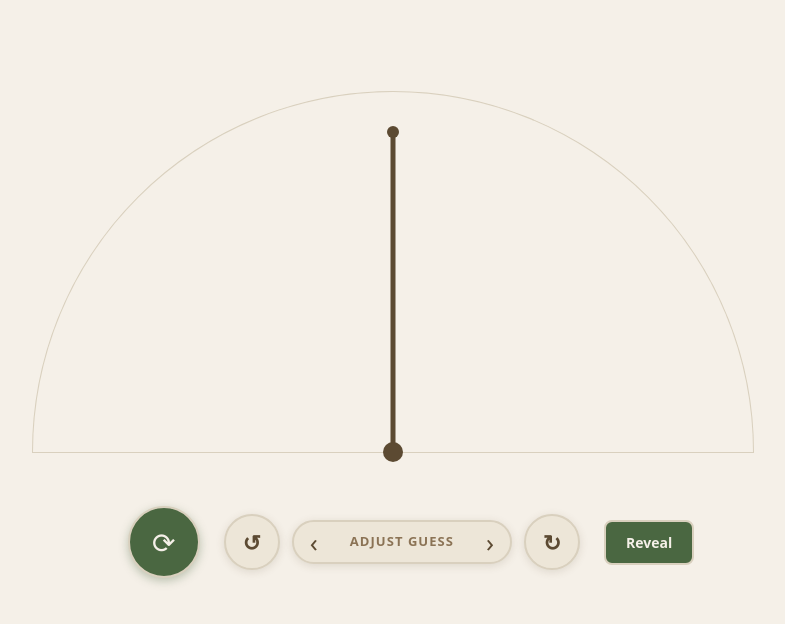
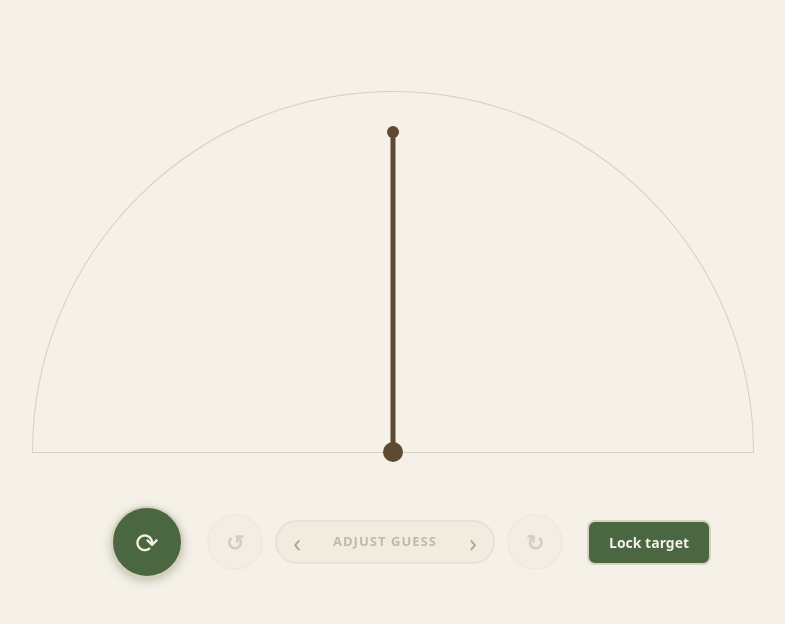
Before and after one commit to matthewdylanchin/Wavelength, a React (Vite) app: page / in a window 1280 px wide. Shown: the top 624 px of the page, without its empty margins (229-1014 px from the left). Built offline with nearby package versions, Linux system fonts and the light colour scheme.

Commit message:
clue giving and answering phases are implemented

```diff
--- a/src/App.tsx
+++ b/src/App.tsx
@@ -1,25 +1,23 @@
-import { useState } from "react";
+import { useReducer } from "react";
 import Dial from "./components/dial/Dial";
 import AdjustGuessControl from "./components/game/AdjustGuessControl";
 import SpinKnob from "./components/game/SpinKnob";
-import { randomTarget } from "./lib/dial";
-import { scoreFor } from "./lib/scoring";
+import { gameReducer } from "./state/gameReducer";
+import { initialState } from "./state/gameState";
 
 export default function App() {
-  const [guessAngle, setGuessAngle] = useState(90);
-  const [targetAngle, setTargetAngle] = useState(90);
-  const [revealed, setRevealed] = useState(false);
+  const [state, dispatch] = useReducer(gameReducer, initialState);
+  const { phase, round, totalScore } = state;
 
-  function handleSpin() {
-    const next = randomTarget();
-    setTargetAngle(next);
-    setRevealed(false);
-    console.log("targetAngle:", next.toFixed(2));
-  }
+  const primaryButton = getPrimaryButton(phase);
 
   return (
     <div style={{ padding: "2rem", maxWidth: 900, margin: "0 auto" }}>
-      <Dial guessAngle={guessAngle} targetAngle={targetAngle} revealed={revealed} />
+      <Dial
+        guessAngle={round.guessAngle}
+        targetAngle={round.targetAngle}
+        revealed={phase === "clue" || phase === "scored"}
+      />
 
       <div
         style={{
@@ -30,31 +28,55 @@ export default function App() {
           gap: 24,
         }}
       >
-        <SpinKnob onSpin={handleSpin} />
-        <AdjustGuessControl angle={guessAngle} onChange={setGuessAngle} />
+        <SpinKnob
+          onSpin={() => dispatch({ type: "SPIN" })}
+          disabled={phase !== "spinning"}
+        />
+
+        <AdjustGuessControl
+          angle={round.guessAngle}
+          onChange={(next) => dispatch({ type: "ADJUST_GUESS", absolute: next })}
+          disabled={phase !== "guessing"}
+        />
+
+        {primaryButton && (
           <button
-          onClick={() => setRevealed((r) => !r)}
+            onClick={() => dispatch(primaryButton.action)}
             style={{
               padding: "10px 20px",
               borderRadius: 8,
               border: "2px solid var(--color-cream-shadow)",
-            background: revealed ? "var(--color-cream-dark)" : "#4a6741",
-            color: revealed ? "var(--color-brown-dark)" : "#f5f0e8",
+              background: "#4a6741",
+              color: "#f5f0e8",
               fontWeight: 600,
               cursor: "pointer",
               fontSize: 14,
+              whiteSpace: "nowrap",
             }}
           >
-          {revealed ? "Hide" : "Reveal"}
+            {primaryButton.label}
           </button>
+        )}
       </div>
 
-      {/* DEV ONLY — removed in Step 7; only shown after reveal so score can't be seen early */}
-      {revealed && (
+      {phase === "scored" && (
         <p style={{ textAlign: "center", marginTop: "1rem", fontFamily: "monospace" }}>
-          Score: {scoreFor(guessAngle, targetAngle)}
+          Round {round.number}: {round.pointsThisRound} pts — Total: {totalScore + (round.pointsThisRound ?? 0)} pts
         </p>
       )}
     </div>
   );
 }
+
+type PrimaryButton = { label: string; action: Parameters<typeof gameReducer>[1] }
+
+function getPrimaryButton(phase: string): PrimaryButton | null {
+  switch (phase) {
+    case "idle":     return { label: "Start round",   action: { type: "START_ROUND" } }
+    case "spinning": return { label: "Lock target",   action: { type: "LOCK_TARGET" } }
+    case "clue":     return { label: "Pass to team",  action: { type: "SUBMIT_CLUE", clue: "" } }
+    case "guessing": return { label: "Reveal",        action: { type: "REVEAL" } }
+    case "scored":   return { label: "Next round",    action: { type: "NEXT_ROUND" } }
+    default:         return null
+  }
+}
--- a/src/components/game/AdjustGuessControl.tsx
+++ b/src/components/game/AdjustGuessControl.tsx
@@ -3,6 +3,7 @@ import { clampAngle } from '../../lib/dial'
 type Props = {
   angle: number
   onChange: (next: number) => void
+  disabled: boolean
 }
 
 const FINE = 2
@@ -12,21 +13,23 @@ function adjust(current: number, delta: number): number {
   return clampAngle(current + delta)
 }
 
-// Large rotary button — coarse adjustment
 function RotaryButton({
   label,
   delta,
   angle,
   onChange,
+  disabled,
 }: {
   label: string
   delta: number
   angle: number
   onChange: (n: number) => void
+  disabled: boolean
 }) {
   return (
     <button
       onClick={() => onChange(adjust(angle, delta))}
+      disabled={disabled}
       aria-label={delta < 0 ? 'Coarse left' : 'Coarse right'}
       style={{
         width: 56,
@@ -37,12 +40,13 @@ function RotaryButton({
         color: 'var(--color-brown-dark)',
         fontSize: 22,
         fontWeight: 700,
-        cursor: 'pointer',
+        cursor: disabled ? 'default' : 'pointer',
         display: 'flex',
         alignItems: 'center',
         justifyContent: 'center',
-        boxShadow: 'var(--shadow-button)',
+        boxShadow: disabled ? 'none' : 'var(--shadow-button)',
         flexShrink: 0,
+        opacity: disabled ? 0.45 : 1,
       }}
     >
       {label}
@@ -50,7 +54,7 @@ function RotaryButton({
   )
 }
 
-export default function AdjustGuessControl({ angle, onChange }: Props) {
+export default function AdjustGuessControl({ angle, onChange, disabled }: Props) {
   return (
     <div
       style={{
@@ -58,12 +62,11 @@ export default function AdjustGuessControl({ angle, onChange }: Props) {
         alignItems: 'center',
         gap: 12,
         justifyContent: 'center',
+        opacity: disabled ? 0.45 : 1,
       }}
     >
-      {/* Coarse left */}
-      <RotaryButton label="↺" delta={-COARSE} angle={angle} onChange={onChange} />
+      <RotaryButton label="↺" delta={-COARSE} angle={angle} onChange={onChange} disabled={disabled} />
 
-      {/* Center pill with fine controls */}
       <div
         style={{
           display: 'flex',
@@ -72,14 +75,15 @@ export default function AdjustGuessControl({ angle, onChange }: Props) {
           background: 'var(--color-cream-dark)',
           border: '2px solid var(--color-cream-shadow)',
           borderRadius: 999,
-          boxShadow: 'var(--shadow-button)',
+          boxShadow: disabled ? 'none' : 'var(--shadow-button)',
           overflow: 'hidden',
         }}
       >
         <button
           onClick={() => onChange(adjust(angle, -FINE))}
+          disabled={disabled}
           aria-label="Fine left"
-          style={fineBtnStyle}
+          style={{ ...fineBtnStyle, cursor: disabled ? 'default' : 'pointer' }}
         >
           ‹
         </button>
@@ -98,15 +102,15 @@ export default function AdjustGuessControl({ angle, onChange }: Props) {
         </span>
         <button
           onClick={() => onChange(adjust(angle, FINE))}
+          disabled={disabled}
           aria-label="Fine right"
-          style={fineBtnStyle}
+          style={{ ...fineBtnStyle, cursor: disabled ? 'default' : 'pointer' }}
         >
           ›
         </button>
       </div>
 
-      {/* Coarse right */}
-      <RotaryButton label="↻" delta={COARSE} angle={angle} onChange={onChange} />
+      <RotaryButton label="↻" delta={COARSE} angle={angle} onChange={onChange} disabled={disabled} />
     </div>
   )
 }
@@ -119,7 +123,6 @@ const fineBtnStyle: React.CSSProperties = {
   color: 'var(--color-brown-dark)',
   fontSize: 26,
   lineHeight: 1,
-  cursor: 'pointer',
   display: 'flex',
   alignItems: 'center',
   justifyContent: 'center',
--- a/src/components/game/SpinKnob.tsx
+++ b/src/components/game/SpinKnob.tsx
@@ -1,26 +1,29 @@
 type Props = {
   onSpin: () => void
+  disabled: boolean
 }
 
-export default function SpinKnob({ onSpin }: Props) {
+export default function SpinKnob({ onSpin, disabled }: Props) {
   return (
     <button
       onClick={onSpin}
+      disabled={disabled}
       aria-label="Spin target"
       style={{
         width: 72,
         height: 72,
         borderRadius: '50%',
         border: '2px solid var(--color-cream-shadow)',
-        background: '#4a6741',           // accent-green from the design
-        color: '#f5f0e8',
+        background: disabled ? 'var(--color-cream-dark)' : '#4a6741',
+        color: disabled ? 'var(--color-brown-soft)' : '#f5f0e8',
         fontSize: 28,
-        cursor: 'pointer',
+        cursor: disabled ? 'default' : 'pointer',
         display: 'flex',
         alignItems: 'center',
         justifyContent: 'center',
-        boxShadow: '0 3px 10px rgba(74, 103, 65, 0.35)',
+        boxShadow: disabled ? 'none' : '0 3px 10px rgba(74, 103, 65, 0.35)',
         flexShrink: 0,
+        opacity: disabled ? 0.45 : 1,
       }}
     >
       ⟳
--- a/src/state/gameReducer.ts
+++ b/src/state/gameReducer.ts
@@ -1,6 +1,90 @@
+import { clampAngle, randomTarget } from '../lib/dial'
+import { scoreFor } from '../lib/scoring'
+import type { Action } from './actions'
 import type { GameState } from './gameState'
-import type { Action } from './actions'
 
-export function gameReducer(state: GameState, _action: Action): GameState {
-  return state // placeholder — implemented in Step 7
+export function gameReducer(state: GameState, action: Action): GameState {
+  const { phase, round } = state
+
+  switch (action.type) {
+    case 'START_ROUND': {
+      if (phase !== 'idle' && phase !== 'scored') return state
+      return {
+        ...state,
+        phase: 'spinning',
+        round: {
+          ...round,
+          clue: '',
+          targetAngle: randomTarget(),
+          guessAngle: 90,
+          pointsThisRound: null,
+        },
+      }
+    }
+
+    case 'SPIN': {
+      if (phase !== 'spinning') return state
+      return {
+        ...state,
+        round: { ...round, targetAngle: randomTarget() },
+      }
+    }
+
+    case 'LOCK_TARGET': {
+      if (phase !== 'spinning') return state
+      return { ...state, phase: 'clue' }
+    }
+
+    case 'SUBMIT_CLUE': {
+      if (phase !== 'clue') return state
+      return {
+        ...state,
+        phase: 'guessing',
+        round: { ...round, clue: action.clue },
+      }
+    }
+
+    case 'ADJUST_GUESS': {
+      if (phase !== 'guessing') return state
+      const next =
+        action.absolute !== undefined
+          ? clampAngle(action.absolute)
+          : clampAngle(round.guessAngle + (action.delta ?? 0))
+      return {
+        ...state,
+        round: { ...round, guessAngle: next },
+      }
+    }
+
+    case 'REVEAL': {
+      if (phase !== 'guessing') return state
+      const points = scoreFor(round.guessAngle, round.targetAngle)
+      // 'revealing' is transient — reducer settles directly into 'scored'
+      // so the RevealCover exit animation fires as soon as phase === 'scored'
+      return {
+        ...state,
+        phase: 'scored',
+        round: { ...round, pointsThisRound: points },
+      }
+    }
+
+    case 'NEXT_ROUND': {
+      if (phase !== 'scored') return state
+      return {
+        phase: 'spinning',
+        round: {
+          ...round,
+          number: round.number + 1,
+          clue: '',
+          targetAngle: randomTarget(),
+          guessAngle: 90,
+          pointsThisRound: null,
+        },
+        totalScore: state.totalScore + (round.pointsThisRound ?? 0),
+      }
+    }
+
+    default:
+      return state
+  }
 }
--- a/src/state/gameState.ts
+++ b/src/state/gameState.ts
@@ -1,4 +1,4 @@
-import type { Spectrum } from '../lib/spectra'
+import { randomTarget } from '../lib/dial'
 
 export type Phase =
   | 'idle'
@@ -8,12 +8,17 @@ export type Phase =
   | 'revealing'
   | 'scored'
 
+export type Spectrum = {
+  left: string
+  right: string
+}
+
 export type Round = {
   number: number
   spectrum: Spectrum
   clue: string
-  targetAngle: number
-  guessAngle: number
+  targetAngle: number     // degrees, 0–180 — set on spin, immutable from clue onward
+  guessAngle: number      // degrees, 0–180 — mutable during guessing only
   pointsThisRound: number | null
 }
 
@@ -23,13 +28,15 @@ export type GameState = {
   totalScore: number
 }
 
+const INITIAL_SPECTRUM: Spectrum = { left: 'Freezing', right: 'Scorching' }
+
 export const initialState: GameState = {
-  phase: 'idle',
+  phase: 'spinning',
   round: {
     number: 1,
-    spectrum: { left: 'Freezing', right: 'Scorching' },
+    spectrum: INITIAL_SPECTRUM,
     clue: '',
-    targetAngle: 90,
+    targetAngle: randomTarget(),
     guessAngle: 90,
     pointsThisRound: null,
   },
```
Lines whose indentation alone changed are shown as unchanged.
